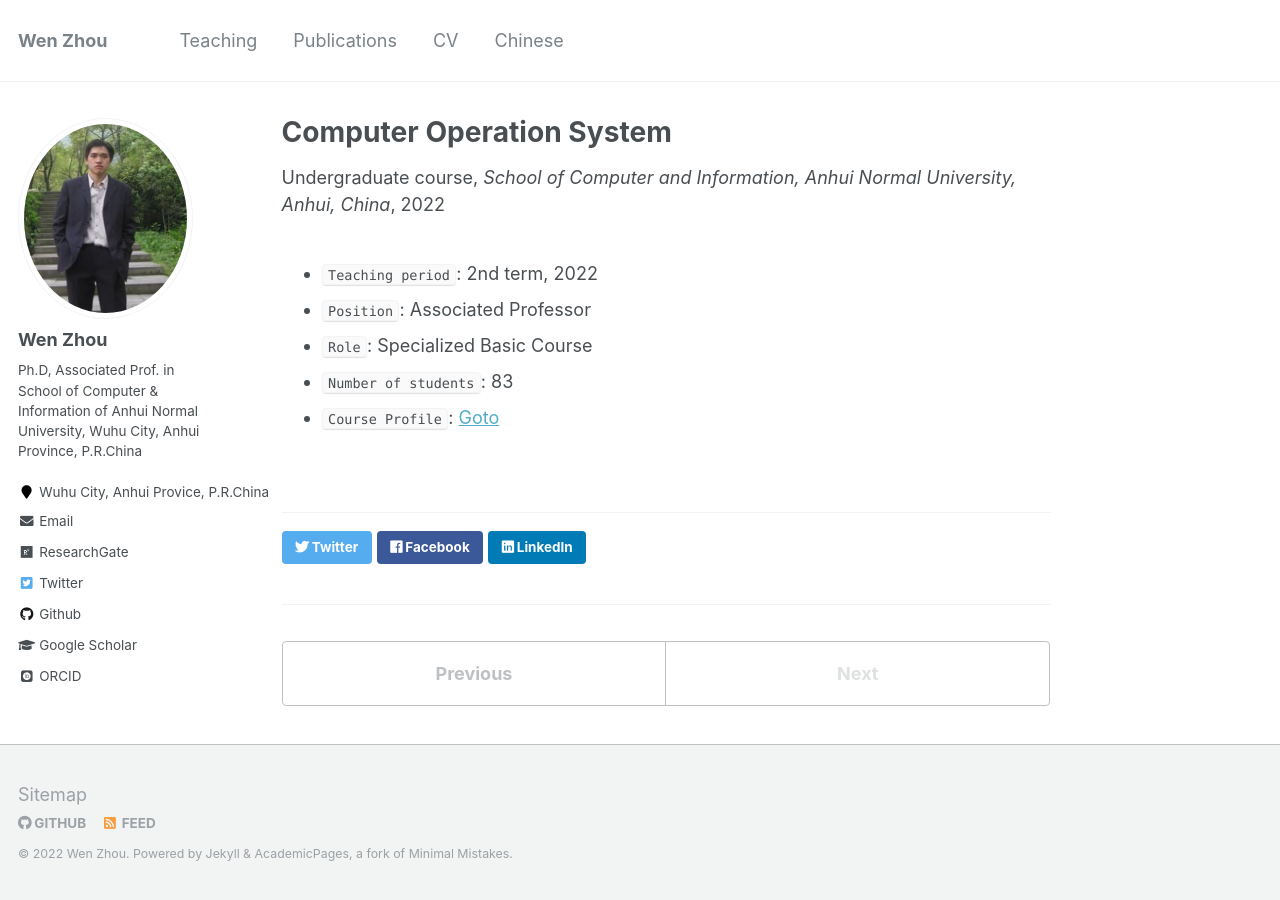
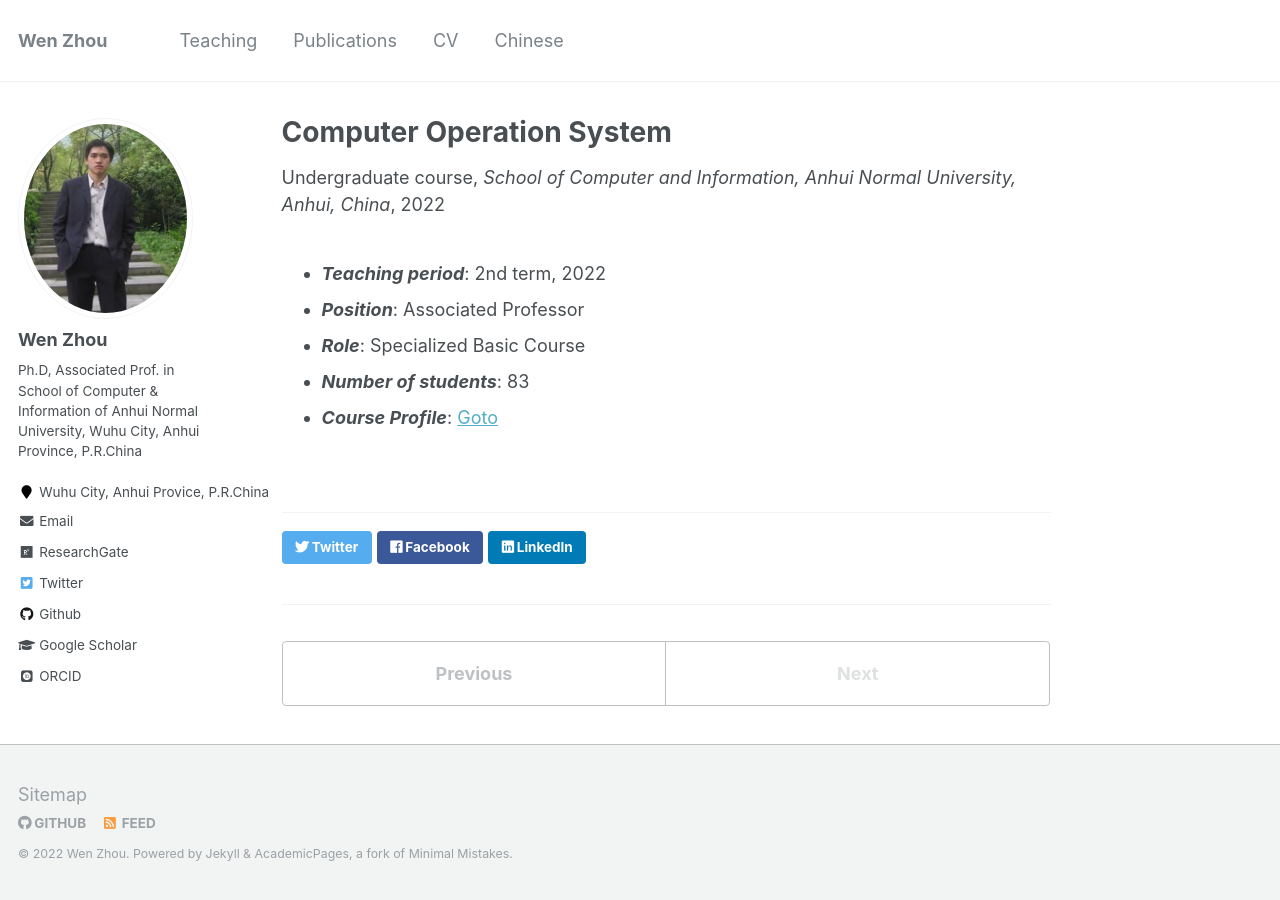
Before and after one commit to zhouwen327/zhouwen327.github.io, a Jekyll site: the page built from _teaching/2022-T2-OS.md, in a window 1280 px wide. Built offline with Jekyll 4.4.1, drawn with Linux system fonts in a browser that asks for light colours; some web fonts are replaced.

Commit message:
Update 2022-T2-OS.md

```diff
--- a/_teaching/2022-T2-OS.md
+++ b/_teaching/2022-T2-OS.md
@@ -7,8 +7,8 @@
 date: 2022-3-18
 location: "Wuhu Anhui"
 ---
-* `Teaching period`: 2nd term, 2022
-* `Position`: Associated Professor
-* `Role`: Specialized Basic Course
-* `Number of students`: 83
-* `Course Profile`: [Goto](http://ivr-ahnu.cn/lectures/os/)
+* ___Teaching period___: 2nd term, 2022
+* ___Position___: Associated Professor
+* ___Role___: Specialized Basic Course
+* ___Number of students___: 83
+* ___Course Profile___: [Goto](http://ivr-ahnu.cn/lectures/os)
```
